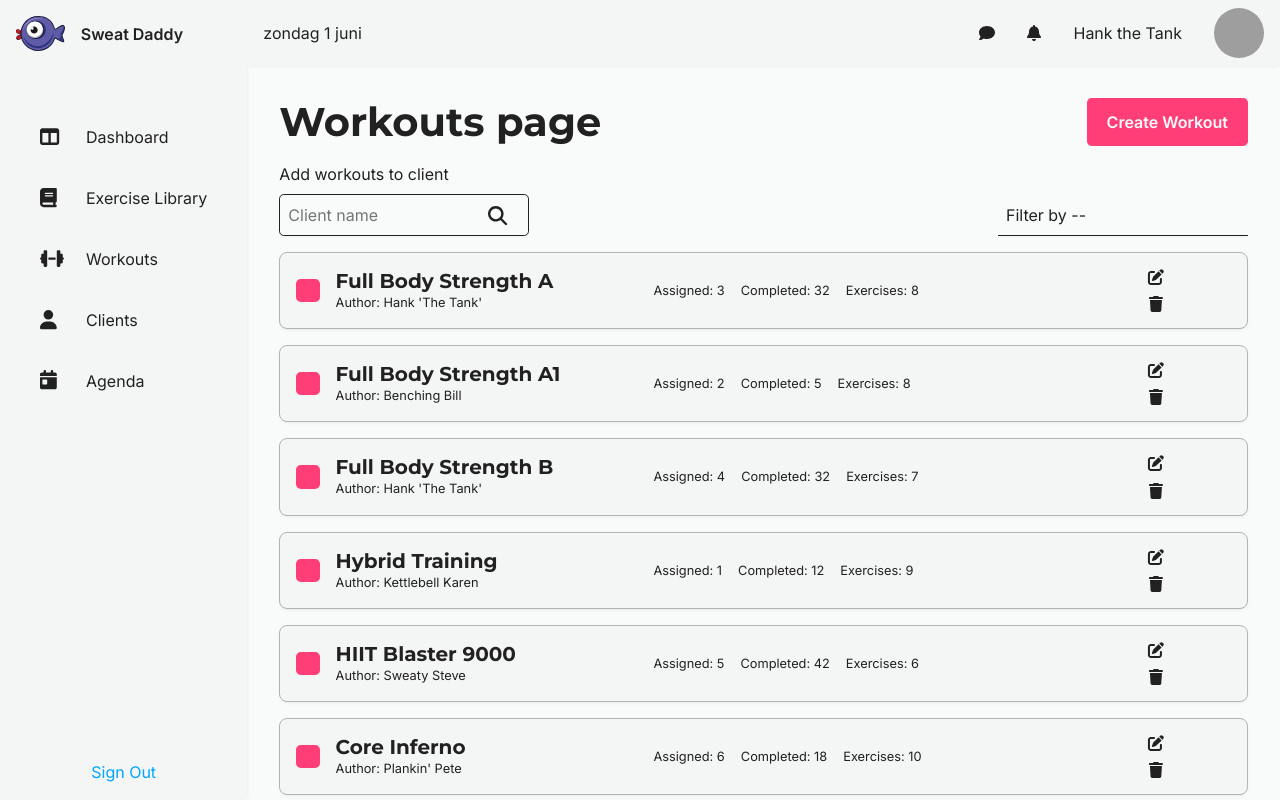
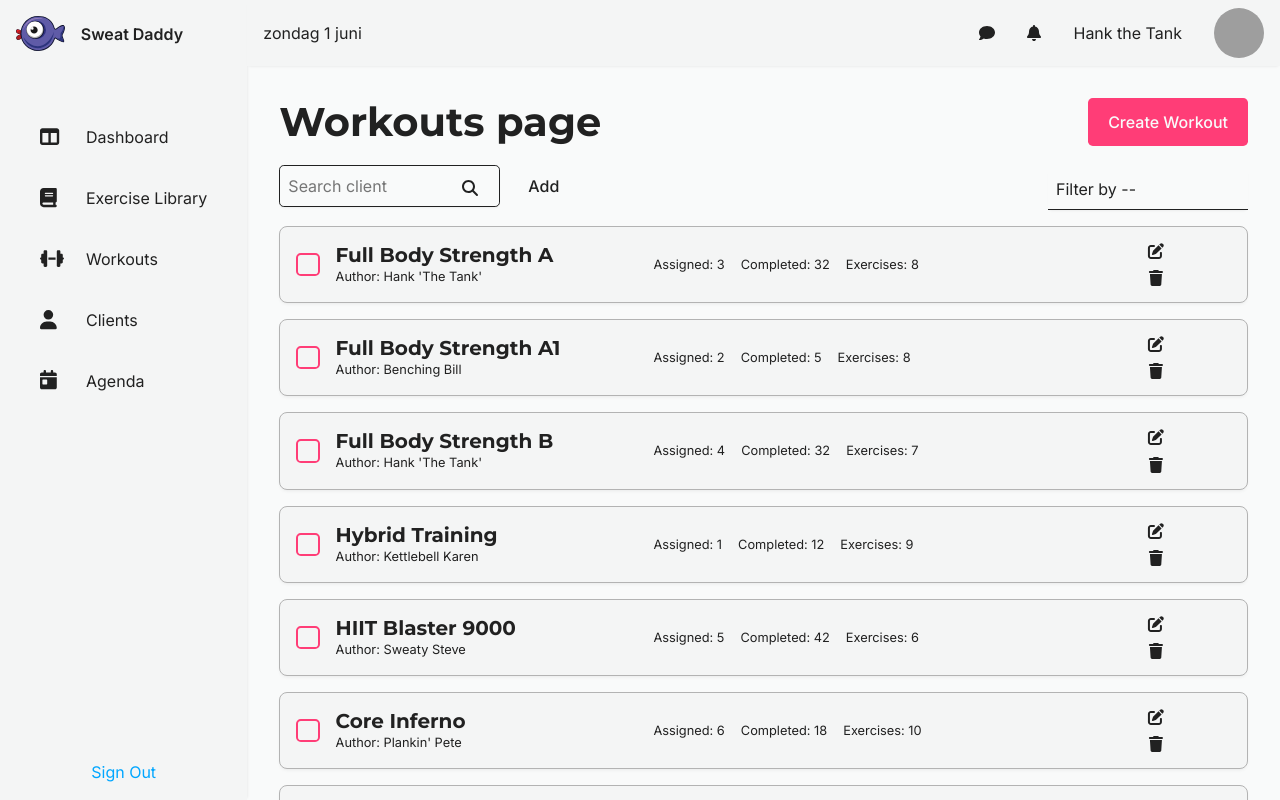
Before and after one commit to sjoerdjansz/eindopdracht-novi-frontend-sjansz, a React (Vite) app: page / in a window 1280 px wide. Built offline with nearby package versions, Linux system fonts and the light colour scheme; grey boxes are pictures that could not be loaded.

Commit message:
(feat) created workout page, added dummy workouts data and multi select functionality

```diff
--- a/src/components/button/Button.module.css
+++ b/src/components/button/Button.module.css
@@ -1,7 +1,7 @@
 .button {
   border: none;
   border-radius: 0.3rem;
-  font-weight: 600;
+  font-weight: 500;
   text-transform: capitalize;
 }
 
@@ -30,6 +30,20 @@
   border: 2px solid var(--color-primary);
 }
 
+.transparant {
+  border: none;
+  background-color: transparent;
+  color: var(--color-black);
+}
+
+.transparant:hover {
+  color: var(--color-accent);
+}
+
+.tertiary:hover {
+  background-color: var(--color-primary-light);
+}
+
 /*Danger en succes nog maken alsook de hover states*/
 
 /* Sizes */
--- a/src/components/customCheckbox/CustomCheckbox.jsx
+++ b/src/components/customCheckbox/CustomCheckbox.jsx
@@ -1,11 +1,11 @@
 import styles from "./CustomCheckbox.module.css";
 
-export function CustomCheckbox({ onClick, selected }) {
+export function CustomCheckbox({ selected, onClick }) {
   return (
+    //  Wellicht beter om hier een checkbox van te maken. Button was sneller stylen.
     <button
       onClick={onClick}
-      type="button"
-      className={`${styles["custom-checkbox"]} ${!selected ? styles.selected : ""}`}
+      className={`${styles["custom-checkbox"]} ${selected && styles.selected}`}
     ></button>
   );
 }
--- a/src/components/inputField/InputField.module.css
+++ b/src/components/inputField/InputField.module.css
@@ -23,8 +23,8 @@
 .input-field-icon {
   position: absolute;
   color: var(--color-black);
-  bottom: 0.3rem;
-  font-size: 1.2rem;
+  bottom: 0.4rem;
+  font-size: 1rem;
   right: 1rem;
   cursor: pointer;
   border: none;
--- a/src/pages/workouts/Workouts.jsx
+++ b/src/pages/workouts/Workouts.jsx
@@ -4,7 +4,6 @@ import { FontAwesomeIcon } from "@fortawesome/react-fontawesome";
 import { useState } from "react";
 
 // Components
-
 import { Button } from "../../components/button/Button.jsx";
 import { SelectField } from "../../components/selectField/SelectField.jsx";
 import { InputField } from "../../components/inputField/InputField.jsx";
@@ -18,7 +17,6 @@ import { WORKOUTS } from "../../data/workoutData.js";
 import { WORKOUT_FILTER_OPTIONS } from "../../data/workoutFilterOptions.js";
 
 // Icons
-
 import {
   faMagnifyingGlass,
   faPenToSquare,
@@ -27,10 +25,28 @@ import {
 import { CustomCheckbox } from "../../components/customCheckbox/CustomCheckbox.jsx";
 
 export function Workouts() {
-  const [isSelected, setIsSelected] = useState(false);
+  const [selectedWorkouts, setSelectedWorkouts] = useState([]);
 
-  function handleClick() {
-    setIsSelected(!isSelected);
+  function removeItem(arr, value) {
+    setSelectedWorkouts(
+      arr.filter((item) => {
+        console.log("deleted item:", value);
+        return item !== value;
+      }),
+    );
+  }
+
+  function handleClick(workoutId) {
+    const value = selectedWorkouts.find((id) => {
+      return id === workoutId;
+    });
+
+    if (value) {
+      removeItem(selectedWorkouts, value);
+    } else {
+      console.log("added item:", workoutId);
+      setSelectedWorkouts([...selectedWorkouts, workoutId]);
+    }
   }
 
   return (
@@ -46,13 +62,21 @@ export function Workouts() {
       </div>
       <section className={styles["workouts__controls"]}>
         <div className={styles["workouts__controls-search"]}>
-          <InputField
-            type="text"
-            name="search-client"
-            label="Add workouts to client"
-            id="search-client"
-            placeholder="Client name"
-            icon={<FontAwesomeIcon icon={faMagnifyingGlass} />}
+          <div className={styles["workouts__search-input"]}>
+            <InputField
+              type="text"
+              name="search-client"
+              id="search-client"
+              placeholder="Search client"
+              icon={<FontAwesomeIcon icon={faMagnifyingGlass} />}
+            />
+          </div>
+
+          <Button
+            buttonType="transparant"
+            label="Add"
+            type="button"
+            buttonSize="medium"
           />
         </div>
         <div className={styles["workouts__filter-controls"]}>
@@ -68,12 +92,17 @@ export function Workouts() {
         {WORKOUTS.map((workout) => {
           return (
             <Card key={workout.id} variant="horizontal" size="medium">
+              {/* Werkt nog niet, bugfix nodig ivm selecteren van alle cards tegelijk met 1 klik */}
               <CustomCheckbox
                 className={styles["workouts__card-select"]}
                 type="button"
                 name="select-workout"
-                onClick={handleClick}
-                selected={isSelected}
+                onClick={() => {
+                  handleClick(workout.id);
+                }}
+                selected={selectedWorkouts.find((id) => {
+                  return id === workout.id;
+                })}
               />
               <CardHeader>
                 <h4>{workout.title}</h4>
--- a/src/pages/workouts/Workouts.module.css
+++ b/src/pages/workouts/Workouts.module.css
@@ -19,12 +19,18 @@
 
 .workouts__controls-search {
   display: flex;
-  flex-basis: 250px;
+  flex: 0 0 300px;
+  align-items: center;
+  gap: 0.5rem;
+}
+
+.workouts__search-input {
+  flex-grow: 1;
 }
 
 .workouts__filter-controls {
   display: flex;
-  flex-basis: 250px;
+  flex-basis: 200px;
 }
 
 .workouts__list {
```
